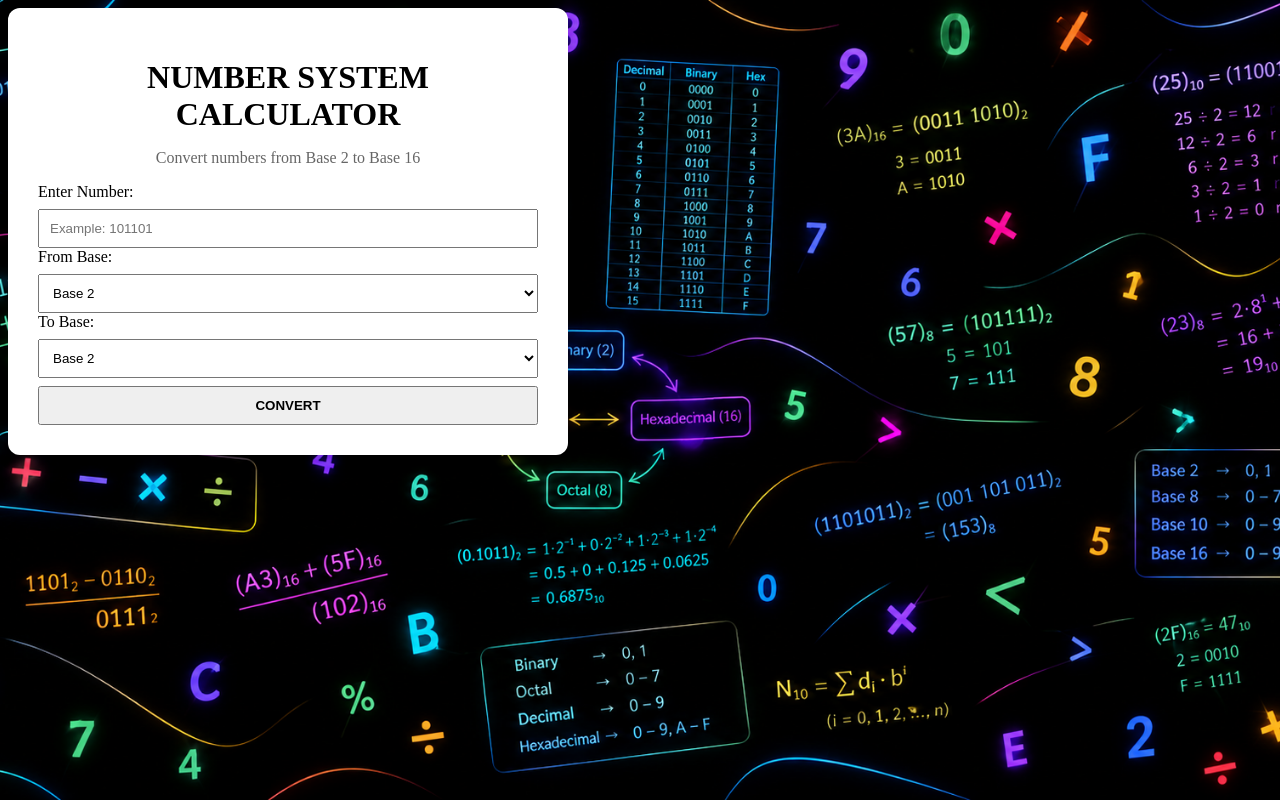
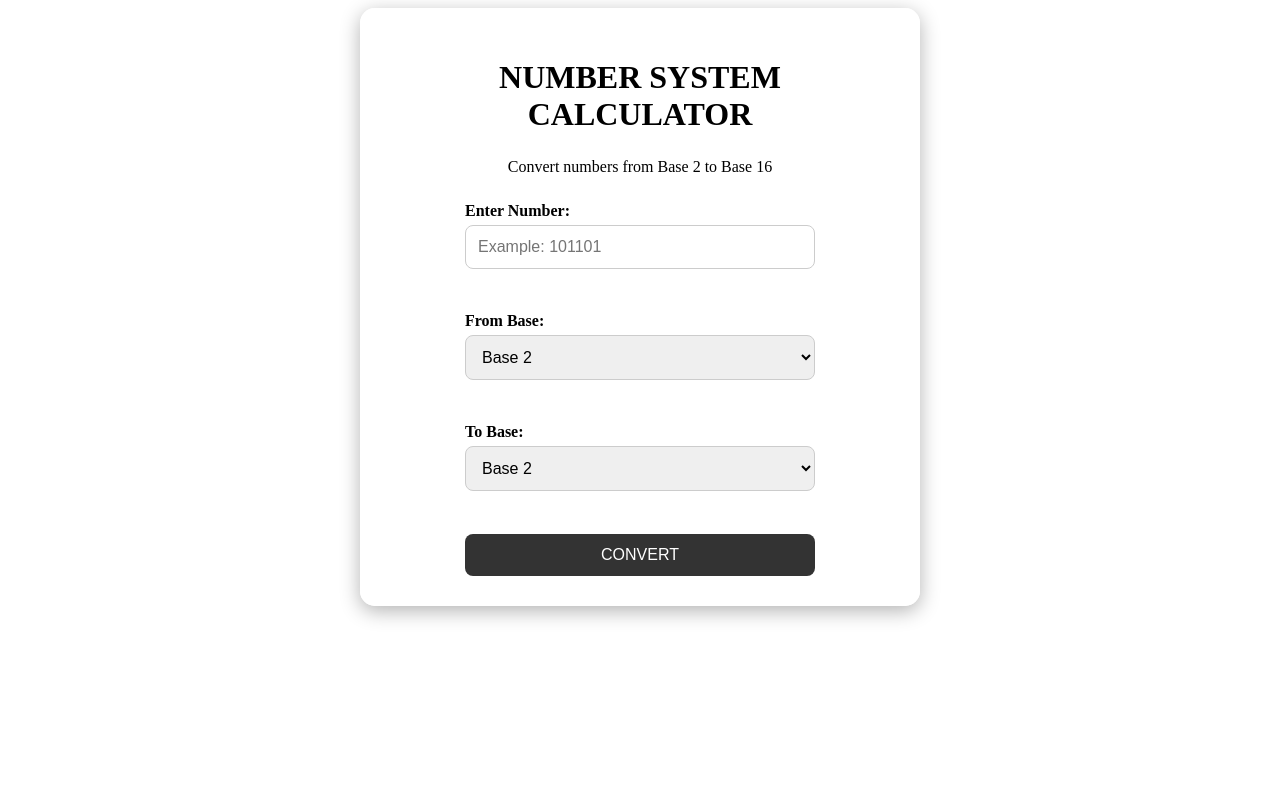
Before and after one commit to fahadyusoph6-design/number-system-calculator, a Flask app: page / in a window 1280 px wide. Run offline with Flask 3, Linux system fonts and the light colour scheme.

Commit message:
Add calculator background

````diff
--- a/static/style.css
+++ b/static/style.css
@@ -1,58 +1,122 @@
+```css
 body {
+    margin: 0;
+    min-height: 100vh;
+
     background-image: url("../static/background.jpg");
     background-size: cover;
     background-position: center;
     background-repeat: no-repeat;
     background-attachment: fixed;
+
+    font-family: Arial, sans-serif;
+
+    display: flex;
+    justify-content: center;
+    align-items: center;
 }
 
+/* Main calculator box */
 .container {
-    background: white;
-    width: 500px;
+    width: 90%;
+    max-width: 500px;
+    margin: auto;
+
+    background: rgba(255, 255, 255, 0.95);
     padding: 30px;
-    border-radius: 12px;
-    box-shadow: 0 4px 15px rgba(0, 0, 0, 0.15);
+    border-radius: 15px;
+    box-shadow: 0 5px 20px rgba(0, 0, 0, 0.3);
+
+    text-align: center;
 }
 
+/* Title */
 h1 {
-    text-align: center;
-    margin-bottom: 10px;
+    margin-bottom: 25px;
 }
 
-.description {
-    text-align: center;
-    color: #666;
+/* Form */
+form {
+    display: flex;
+    flex-direction: column;
+    align-items: center;
 }
 
-input,
-select,
-button {
+/* Labels */
+label {
     width: 100%;
-    padding: 10px;
-    margin-top: 8px;
-    box-sizing: border-box;
-}
-
-button {
-    cursor: pointer;
+    max-width: 350px;
+    text-align: left;
+    margin-top: 10px;
+    margin-bottom: 5px;
     font-weight: bold;
 }
 
+/* Input box and select */
+input,
+select {
+    width: 100%;
+    max-width: 350px;
+    box-sizing: border-box;
+
+    padding: 12px;
+    margin-bottom: 15px;
+
+    border: 1px solid #ccc;
+    border-radius: 8px;
+
+    font-size: 16px;
+}
+
+/* Convert button */
+button {
+    width: 100%;
+    max-width: 350px;
+
+    padding: 12px;
+    margin-top: 10px;
+
+    border: none;
+    border-radius: 8px;
+
+    background: #333;
+    color: white;
+
+    font-size: 16px;
+    cursor: pointer;
+}
+
+button:hover {
+    opacity: 0.85;
+}
+
+/* Result */
 .result {
     margin-top: 25px;
-    padding: 15px;
-    background: #f5f5f5;
-    border-radius: 8px;
+    text-align: center;
 }
 
+/* Solution */
 .solution {
     margin-top: 20px;
-    padding: 15px;
-    background: #fafafa;
-    border-radius: 8px;
-    line-height: 1.7;
+    text-align: left;
 }
+```
 
-.solution h3 {
-    margin-top: 0;
-}
+### Important
+
+Your `index.html` must have the main calculator inside a container like this:
+
+```html
+<div class="container">
+    <!-- your calculator here -->
+</div>
+```
+
+If your class has a different name, such as:
+
+```html
+<div class="calculator">
+```
+
+tell me or **send me your current `index.html`**, and I'll fix the exact code so everything is centered without changing your calculator functions.
````
